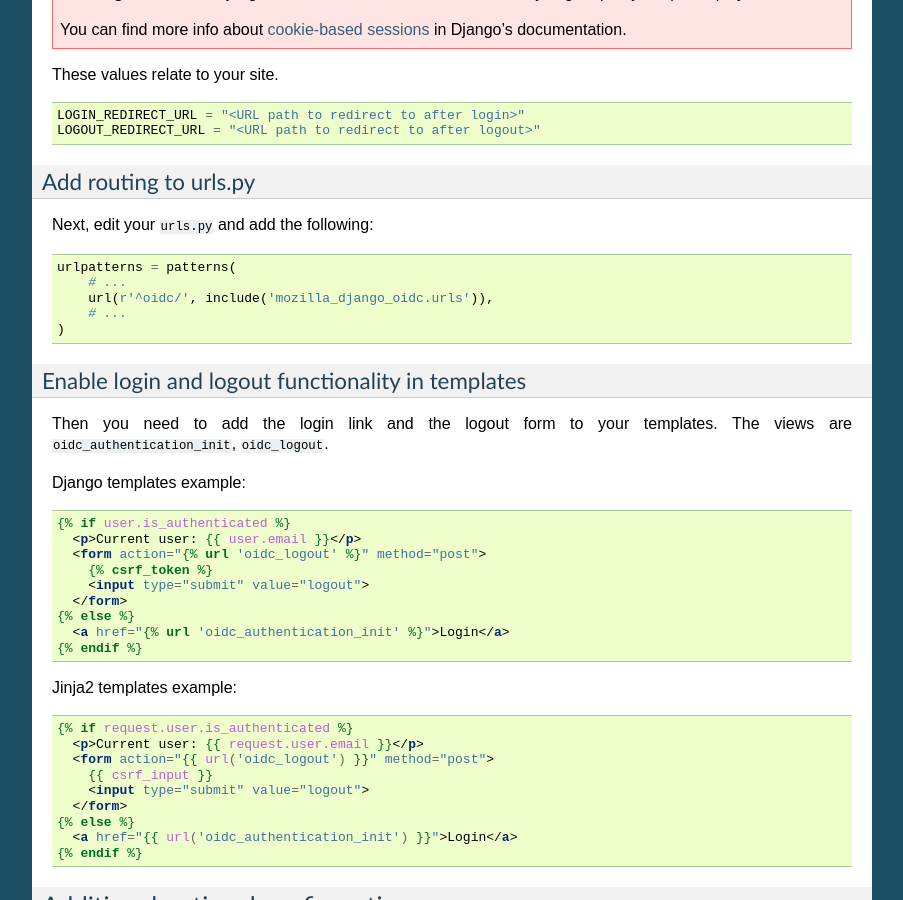
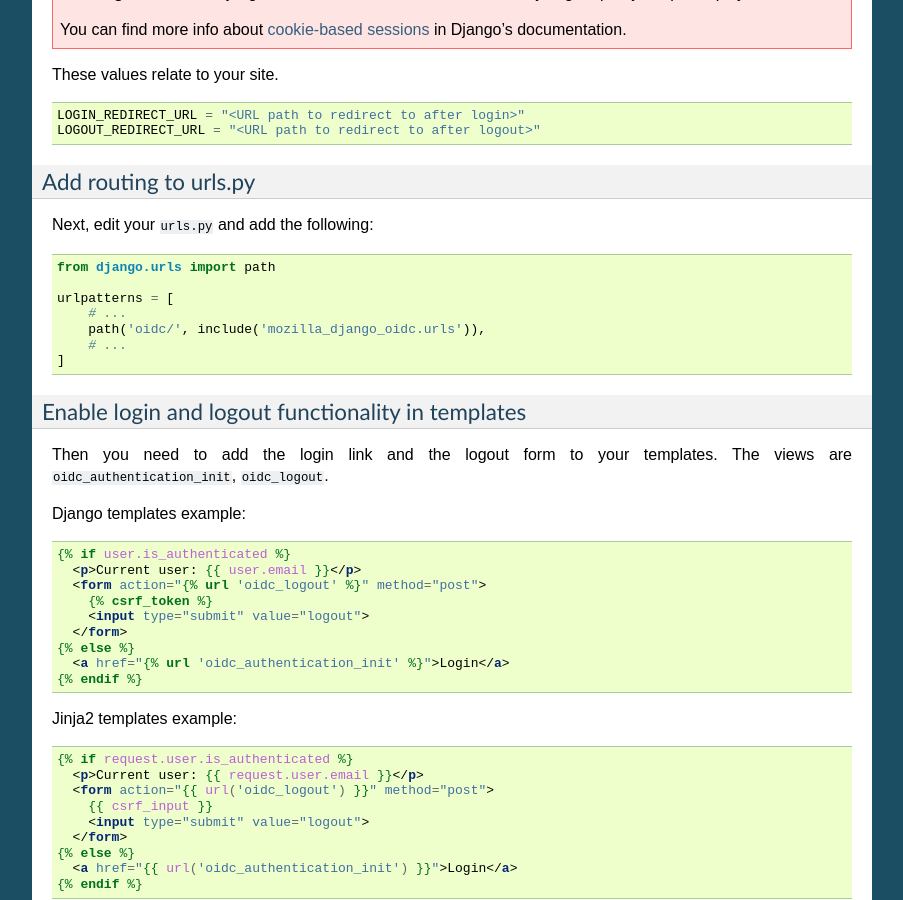
Before and after one commit to mozilla/mozilla-django-oidc, a Sphinx documentation site: the page built from docs/installation.rst, in a window 1280 px wide and 900 px high, scrolled down 1890 px. Shown: the whole window, without its empty margins (198-1101 px from the left). Built offline with Sphinx 7.4.7, drawn with Linux system fonts in a browser that asks for light colours; pages that are not in the unit, such as notebooks, are missing from menus.

Commit message:
Update urls install config for Django 2.0+
The previous set of docs were constructing `urlpatterns` in Django 1.x style; this changes the docs to reflect docs for Django 2 and above.

```diff
--- a/docs/installation.rst
+++ b/docs/installation.rst
@@ -140,13 +140,16 @@ Add routing to urls.py
 
 Next, edit your ``urls.py`` and add the following:
 
+
 .. code-block:: python
 
-   urlpatterns = patterns(
+   from django.urls import path
+
+   urlpatterns = [
        # ...
-       url(r'^oidc/', include('mozilla_django_oidc.urls')),
+       path('oidc/', include('mozilla_django_oidc.urls')),
        # ...
-   )
+   ]
 
 
 Enable login and logout functionality in templates
```
